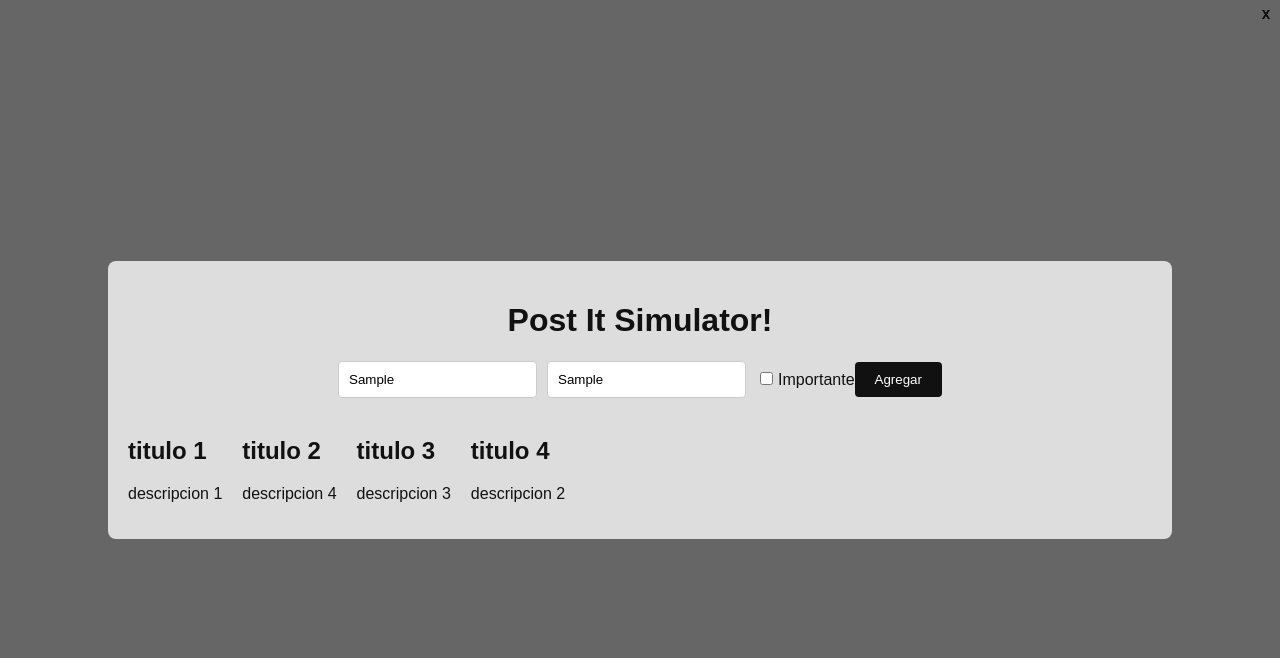
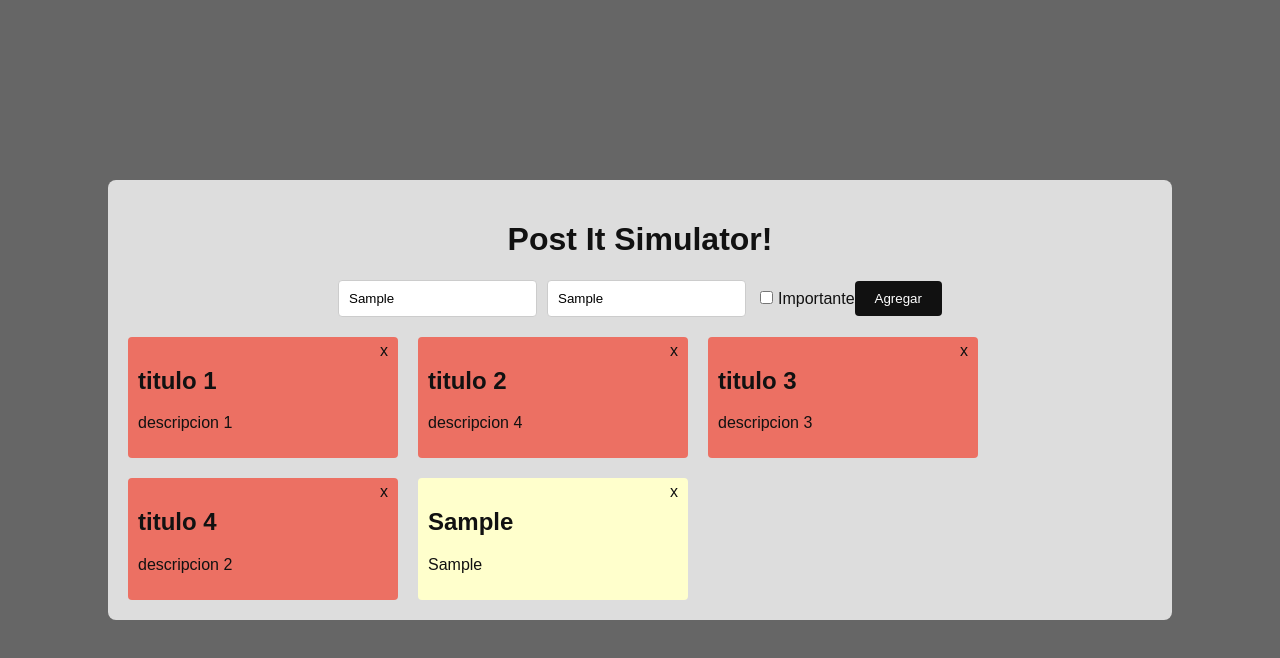
Before and after one commit to H-Riv/Acumulativa3, a React (Create React App) app in the folder mi-proyecto-nuevo/: page / in a window 1280 px wide. Both pictures are taken after typing "Sample", "Sample" into the empty fields and a click on the button "Agregar". Shown: the top 658 px of the page. Built offline with nearby package versions, Linux system fonts and the light colour scheme.

Commit message:
agregar tuneado importancia plus Css tuneado Ft Width

```diff
--- a/mi-proyecto-nuevo/src/componentes/Notes.jsx
+++ b/mi-proyecto-nuevo/src/componentes/Notes.jsx
@@ -1,14 +1,23 @@
 export const Notes = ({nota}) => {
     const {id,titulo,descripcion,importante} = nota
     if (importante){
-    return (
-        <div>
-            <span className="close-btn">x</span>
-            <h2>{titulo}</h2>
-            <p>{descripcion}</p>
-        </div>
-    );
-};
+        return (
+            <div className="important">
+                <span className="close-btn">x</span>
+                <h2>{titulo}</h2>
+                <p>{descripcion}</p>
+            </div>
+        )
+    }
+        else {
+            return (
+                <div className="no-important">
+                    <span className="close-btn">x</span>
+                    <h2>{titulo}</h2>
+                    <p>{descripcion}</p>
+                </div>
+            )
+        }
 }
 
 export default Notes;
--- a/mi-proyecto-nuevo/src/componentes/styles.css
+++ b/mi-proyecto-nuevo/src/componentes/styles.css
@@ -54,16 +54,20 @@ h1 {
     gap: 20px;
 }
 
-.note {
+.no-important {
     background-color: #FFFFCC;
-    width: 200px;
+    width: 250px;
     padding: 10px;
     border-radius: 4px;
     position: relative;
 }
 
-.note.important-note {
+.important {
     background-color: #EC7063;
+    width: 250px;
+    padding: 10px;
+    border-radius: 4px;
+    position: relative;
 }
 
 .close-btn {
```
